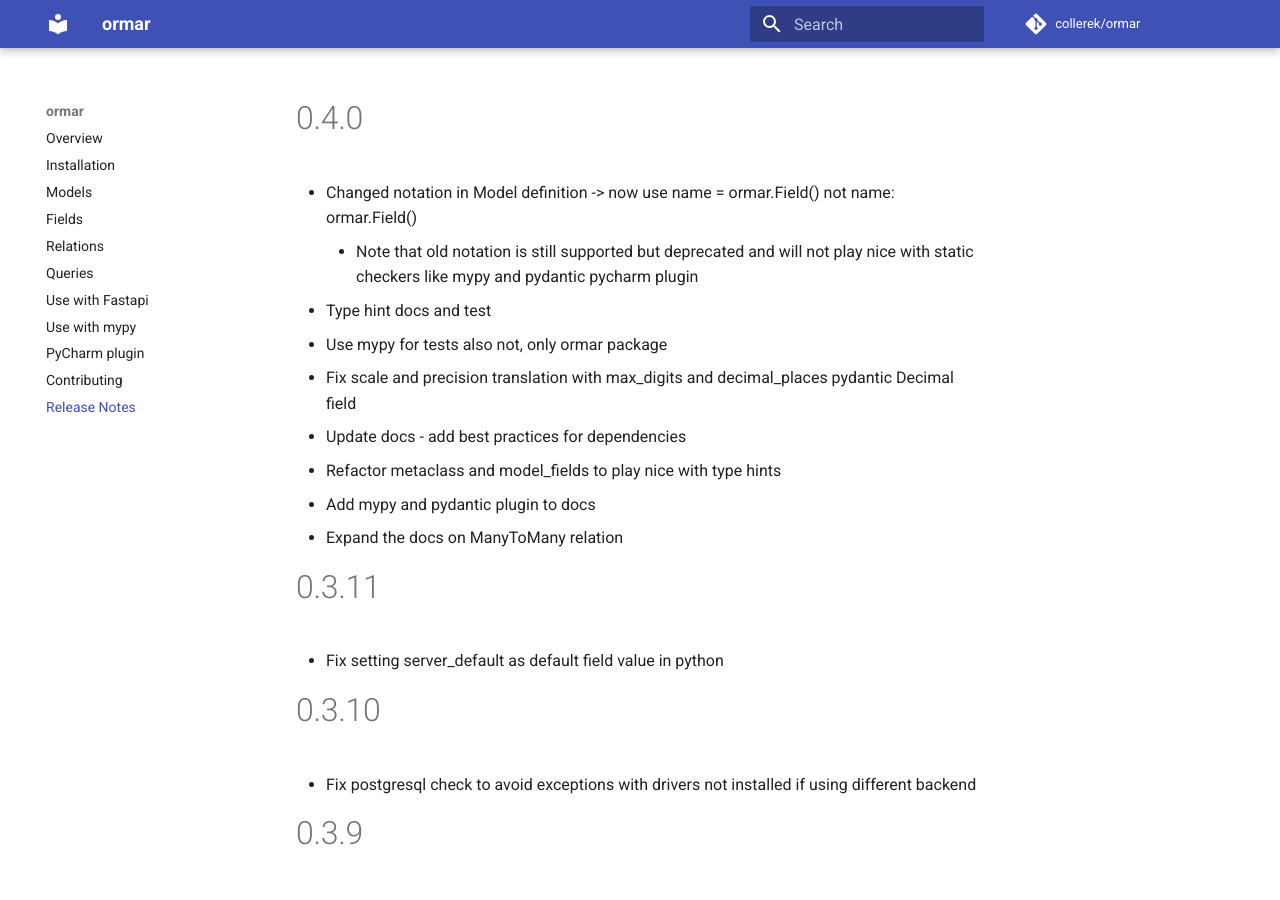
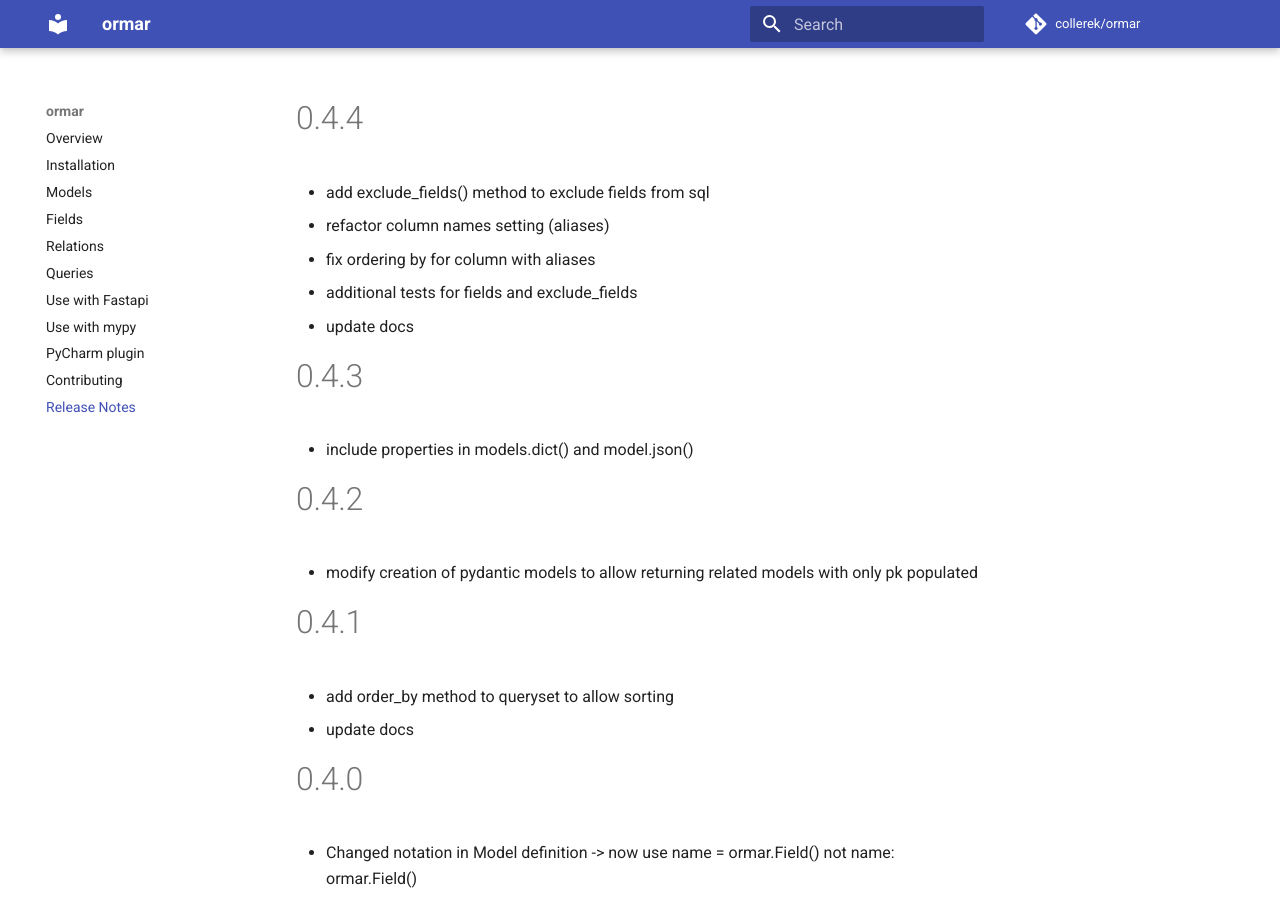
Before and after one commit to collerek/ormar, an MkDocs documentation site: the page built from docs/releases.md, in a window 1280 px wide and 900 px high. Built offline with MkDocs 1.6.1 and Material for MkDocs 9.7.7, drawn with Linux system fonts in a browser that asks for light colours; nearby versions of some CDN libraries; comment, search, counter and statistics services are not loaded.

Commit message:
update docs

```diff
--- a/docs/releases.md
+++ b/docs/releases.md
@@ -1,3 +1,24 @@
+# 0.4.4
+
+*  add exclude_fields() method to exclude fields from sql
+*  refactor column names setting (aliases)
+*  fix ordering by for column with aliases
+*  additional tests for fields and exclude_fields
+*  update docs
+
+# 0.4.3
+
+*  include properties in models.dict() and model.json()
+
+# 0.4.2
+
+*  modify creation of pydantic models to allow returning related models with only pk populated
+
+# 0.4.1
+
+*  add order_by method to queryset to allow sorting
+*  update docs
+
 # 0.4.0
 
 *  Changed notation in Model definition -> now use name = ormar.Field() not name: ormar.Field()
```
